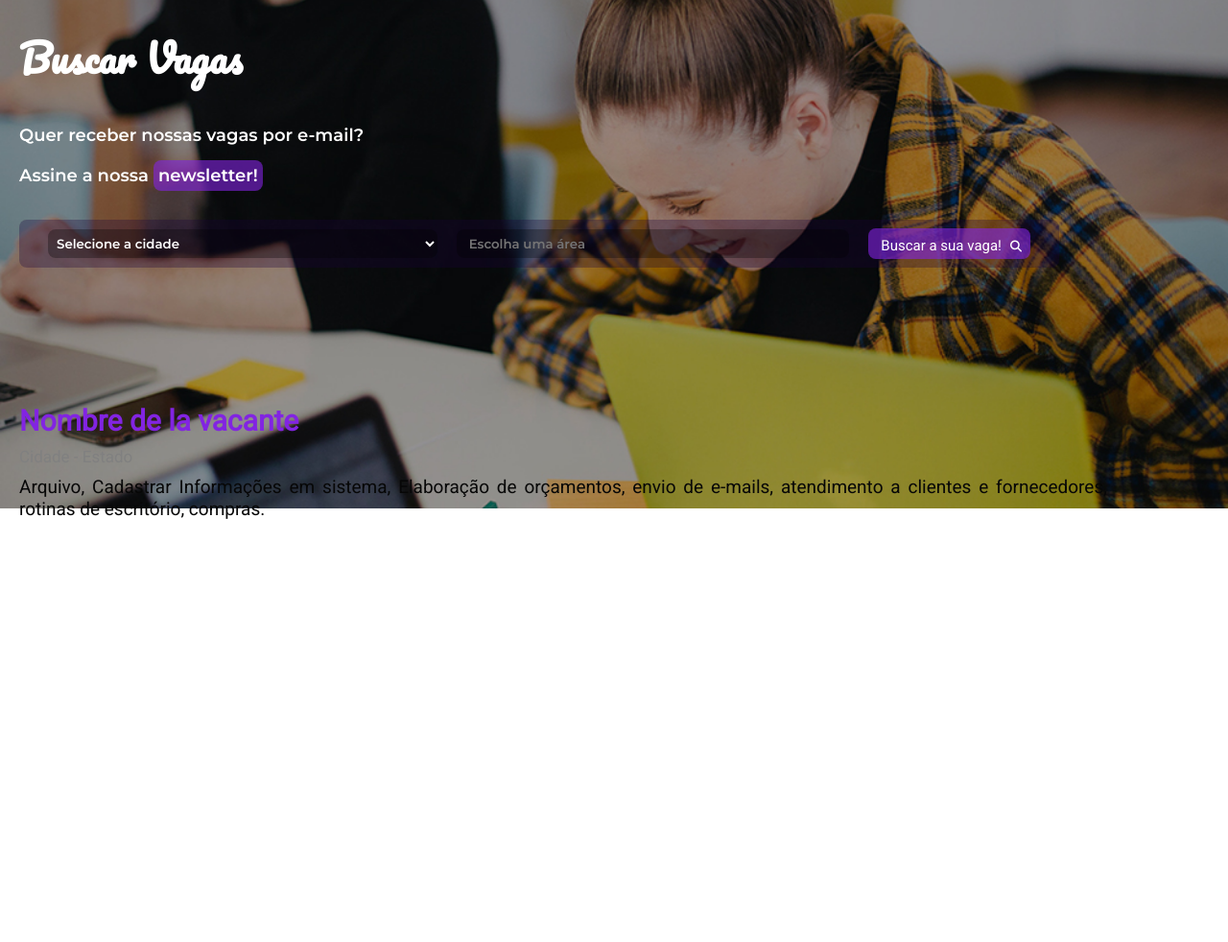
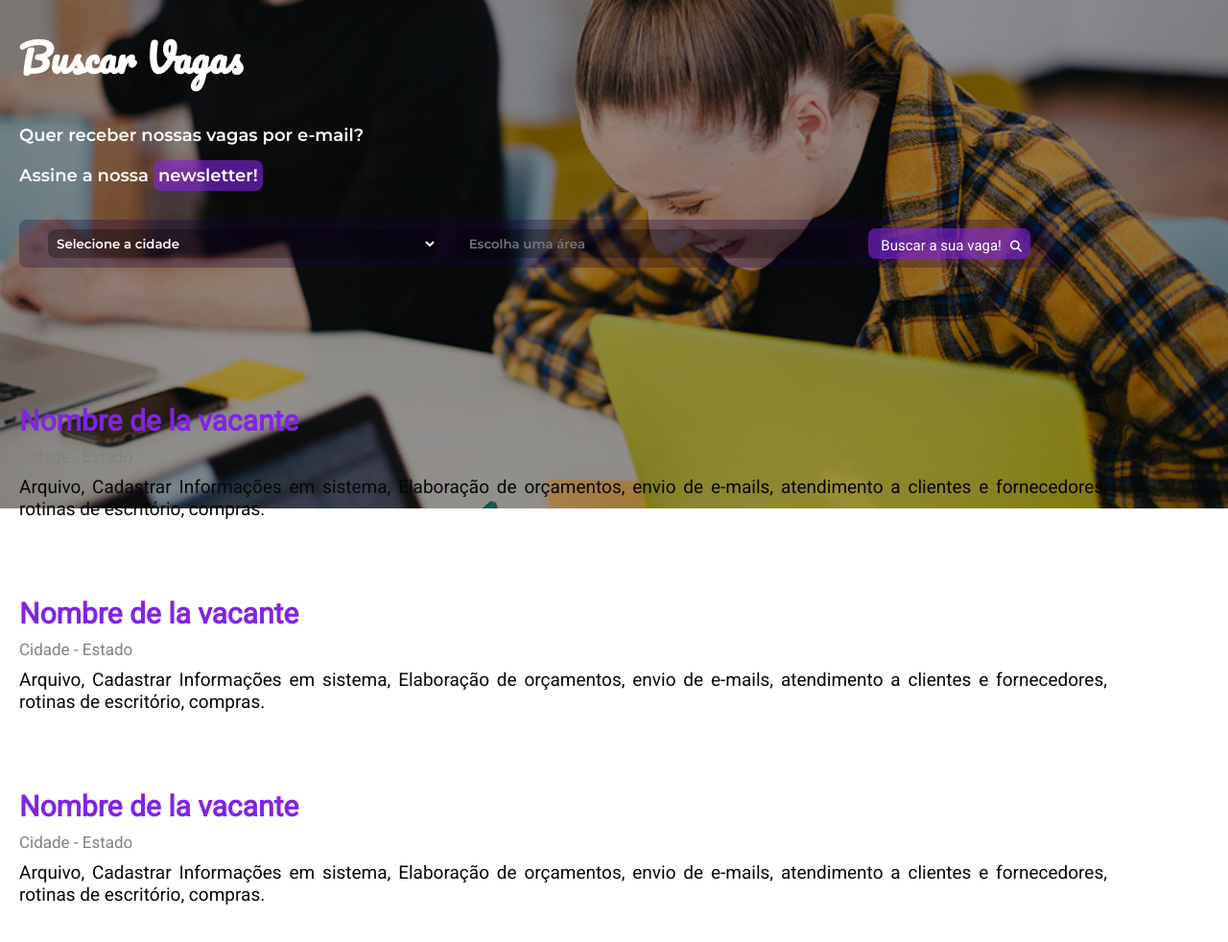
Before and after one commit to marryabobora/buscar-vagas, a plain HTML site: page index.html in a window 1280 px wide. Shown: the whole page at 96% size. Before the commit the page ends 800 px from the top, so only its background shows below. Drawn offline with Linux system fonts and the light colour scheme.

Commit message:
add more articles
add more articles

```diff
--- a/index.html
+++ b/index.html
@@ -66,6 +66,24 @@
 
         </article>
 
+        <article class="display-vaga">
+
+            <h2 id="vaga-nome">Nombre de la vacante</h2>
+            <p class="cidade-estado"><span id="vaga-cidade">Cidade </span> <span id="vaga-estado"> - Estado</span></p>
+            <p class="descricao" id="vaga-descricao">Arquivo, Cadastrar Informações em sistema, Elaboração de orçamentos, envio de e-mails, atendimento a clientes e fornecedores, rotinas de escritório, compras.</p>
+
+
+        </article>
+
+        <article class="display-vaga">
+
+            <h2 id="vaga-nome">Nombre de la vacante</h2>
+            <p class="cidade-estado"><span id="vaga-cidade">Cidade </span> <span id="vaga-estado"> - Estado</span></p>
+            <p class="descricao" id="vaga-descricao">Arquivo, Cadastrar Informações em sistema, Elaboração de orçamentos, envio de e-mails, atendimento a clientes e fornecedores, rotinas de escritório, compras.</p>
+
+
+        </article>
+
 
 
     </div>
--- a/style.scss
+++ b/style.scss
@@ -123,7 +123,7 @@
         flex-direction: column;
         font-family: $roboto;
         width: 90%;
-        top: 80vw;
+        top: 70vw;
 
 
             h2 {
@@ -141,6 +141,12 @@
                 text-align: justify;
                 font-size: 19px;
             }
+
+            article{
+                margin-bottom: 50px;
+            }
+
+
     }
 
 
@@ -309,6 +315,10 @@
                 text-align: justify;
                 font-size: 19px;
             }
+
+            article{
+                margin-bottom: 80px;
+            }
     }
 
     }
@@ -476,6 +486,10 @@
                 text-align: justify;
                 font-size: 19px;
             }
+
+            article{
+                margin-bottom: 80px;
+            }
     }
 
 
```
Also changed, not shown: style.css, 1 other file.
